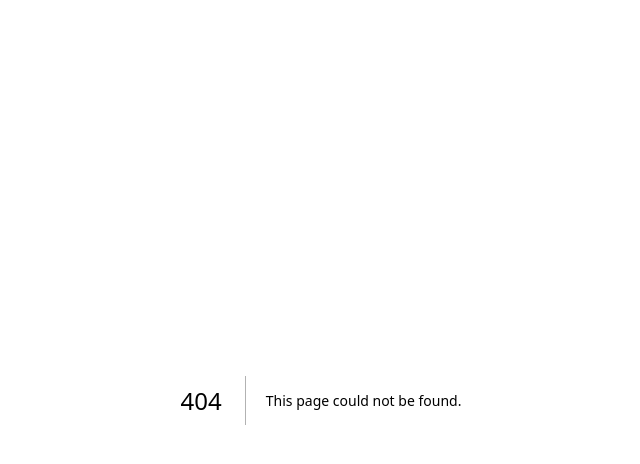
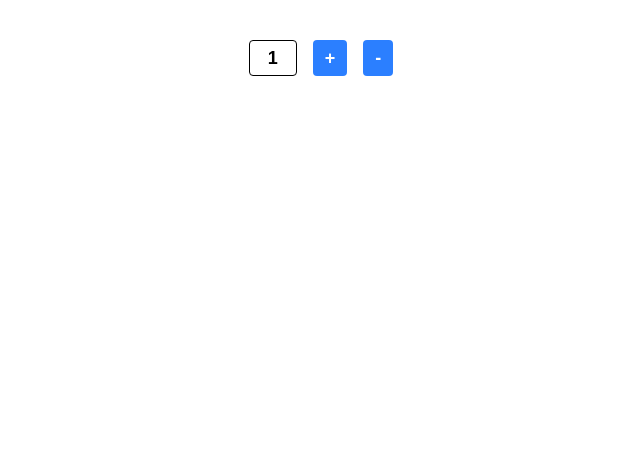
Before and after one commit to AbdullahDauda/cprg306-assignments, a Next.js app in the folder cprg306-assignments/: page /week-4 in a window 1280 px wide. Before the commit this address had no page. Shown: the top 464 px of the page, without its empty margins (319-959 px from the left). Built offline with nearby package versions, Linux system fonts and the light colour scheme.

Commit message:
Complete week-4 and make week-3 more readable

```diff
--- a/cprg306-assignments/app/page.js
+++ b/cprg306-assignments/app/page.js
@@ -6,6 +6,7 @@ export default function Page() {
         <h1>CPRG 306: Web Development 2 - Assignments</h1>
         <Link href="./week-2">Week 2 Assignment <br/></Link>
         <Link href="./week-3">Week 3 Assignment <br/></Link>
+        <Link href="./week-4">Week 4 Assignment <br/></Link>
     </main>
     );
 }
--- a/cprg306-assignments/app/week-3/item.js
+++ b/cprg306-assignments/app/week-3/item.js
@@ -3,9 +3,9 @@ function Item({name, quantity, category}) {
 
 
     return (
-    <ul class="bg-slate-800 my-4 p-2 w-96">
-        <li class="font-bold text-2xl"> {name} <br/> </li>
-        <li class="text-lg"> Buy {quantity} in {category} </li>
+    <ul className="bg-sky-50 my-4 p-2 w-96">
+        <li className="text-black text-2xl"> {name} <br/> </li>
+        <li className="text-black text-lg"> Buy {quantity} in {category} </li>
     </ul>
     )
 
--- /dev/null
+++ b/cprg306-assignments/app/week-4/new-item.js
@@ -0,0 +1,35 @@
+'use client';
+
+import { useState } from "react";
+
+export default function NewItem() {
+    const [quantity, setQuantity] = useState(1);
+
+    function Increment() {
+        if (quantity < 20) {
+           setQuantity(quantity + 1)
+        }
+    }
+
+    function Decrement() {
+        if (quantity > 1) {
+            setQuantity(quantity - 1)
+        }
+    }
+
+    return (
+        <form className="mx-auto my-4 justify-center flex space-x-4 bg-white w-45 p-2 ">
+            <input
+            type="text"
+            className="text-black w-12 text-lg font-extrabold text-center border border-black rounded"
+            value= {quantity}
+            onChange={(e) => {
+                setQuantity(newValue);
+            }}
+            ></input>
+            <button type="button" className="px-3 py-1 rounded font-extrabold text-lg text-white bg-blue-500 hover:bg-blue-600" onClick = {Increment}>+</button>
+            <button type= "button" className="px-3 py-1 rounded font-extrabold text-lg text-white bg-blue-500 hover:bg-blue-600" onClick = {Decrement}>-</button>
+        </form>
+
+    )
+}
--- /dev/null
+++ b/cprg306-assignments/app/week-4/page.js
@@ -0,0 +1,10 @@
+import NewItem from "./new-item.js";
+
+export default function Page() {
+    return(
+        <main className="mx-auto max-w-md p-4">
+            <NewItem/>
+        </main>
+    )
+
+}
```
